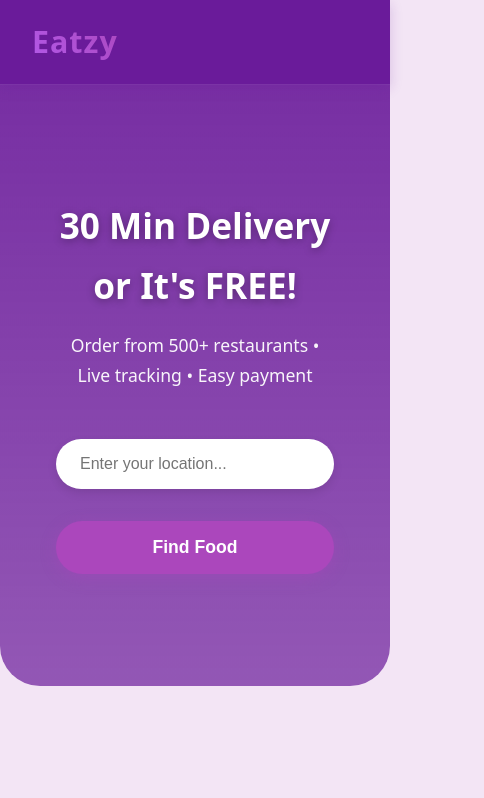
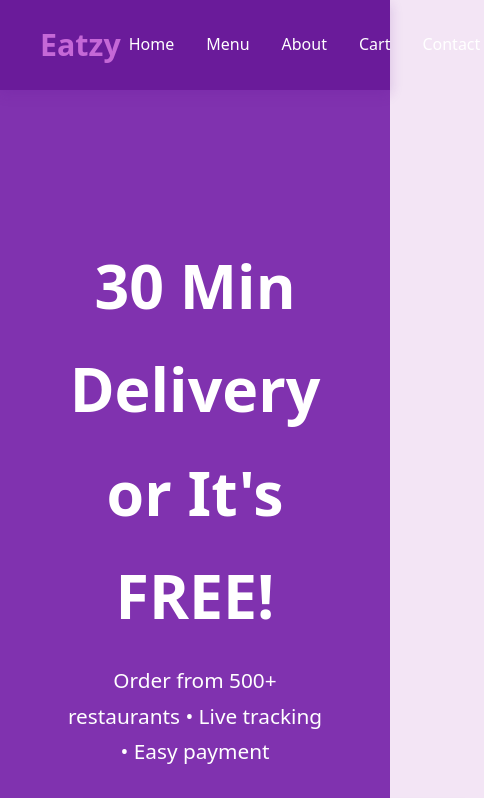
Before and after one commit to yashmeeny25707-dev/Eatzy, a plain HTML site: page index.html in a window 390 px wide. Shown: the top 798 px of the page, 484 px wide, since content can reach past the window. Drawn offline with Linux system fonts and the light colour scheme.

Commit message:
Push Eatzy website files

```diff
--- a/style.css
+++ b/style.css
@@ -3,7 +3,6 @@
     padding: 0;
     box-sizing: border-box;
 }
-
 body {
     font-family: system-ui, sans-serif;
     background: #F3E5F5;
@@ -11,7 +10,6 @@ body {
     line-height: 1.7;
     font-size: 1rem;
 }
-
 header {
     background: #6A1B9A;
     color: white;
@@ -21,7 +19,6 @@ header {
     z-index: 1000;
     box-shadow: 0 4px 12px rgba(106, 27, 154, 0.2);
 }
-
 nav {
     max-width: 1200px;
     margin: auto;
@@ -30,92 +27,57 @@ nav {
     align-items: center;
     padding: 0 2rem;
 }
-
 .logo {
     font-size: 1.9rem;
     font-weight: 800;
-    background: linear-gradient(45deg, #b35aea, #AB47BC);
-    -webkit-background-clip: text;
-    -webkit-text-fill-color: transparent;
-    background-clip: text;
-    letter-spacing: 1px;
+    color: #c568d7;
+    padding: 0.2rem 0.5rem;
+    border-radius: 5px;
 }
-
 .nav-links {
     display: flex;
     gap: 2rem;
 }
-
 .nav-links a {
     color: white;
+    font-size: 1rem;
     text-decoration: none;
-    font-weight: 500;
-    font-size: 1rem;
-    transition: color 0.3s ease;
     position: relative;
 }
-
 .nav-links a:hover {
     color: #E1BEE7;
 }
-
-.nav-links a::after {
-    content: '';
-    position: absolute;
-    width: 0;
-    height: 2px;
-    bottom: -6px;
-    left: 0;
-    background: #E1BEE7;
-    transition: width 0.3s ease;
-}
-
-.nav-links a:hover::after {
-    width: 100%;
-}
-
 .container {
-    max-width: 1200px;
-    margin: 0 auto;
+    max-width: 2000px;
+    margin: auto;
     padding: 2rem;
 }
-
 .hero {
-    background: linear-gradient(rgba(106, 27, 154, 0.9), rgba(106, 27, 154, 0.7)), url('assets/hero-bg.jpg');
-    background-size: cover;
-    background-position: center;
+    background-color: rgba(116, 32, 168, 0.9);
     color: white;
     text-align: center;
     padding: 7rem 2rem;
     border-radius: 0 0 60px 60px;
     margin-bottom: 3rem;
 }
-
 .hero h1 {
     font-size: 3.8rem;
     font-weight: 800;
     margin-bottom: 1rem;
-    text-shadow: 0 2px 8px rgba(0, 0, 0, 0.3);
 }
-
 .hero p {
     font-size: 1.3rem;
     margin-bottom: 2rem;
-    opacity: 0.95;
 }
-
 .hero input[type="text"] {
     padding: 1rem 1.5rem;
-    width: 70%;
+    width:700px;
     max-width: 420px;
     border-radius: 50px;
     border: none;
-    font-size: 1rem;
     outline: none;
-    margin: 1rem 0;
     box-shadow: 0 4px 10px rgba(0, 0, 0, 0.1);
 }
-
 .btn {
     background: #AB47BC;
     color: white;
@@ -125,60 +87,44 @@ nav {
     font-weight: 700;
     font-size: 1.1rem;
     cursor: pointer;
-    transition: all 0.3s ease;
-    box-shadow: 0 4px 15px rgba(171, 71, 188, 0.4);
-    margin-left: 0.5rem;
 }
-
 .btn:hover {
     background: #8E24AA;
-    transform: translateY(-3px);
-    box-shadow: 0 6px 20px rgba(142, 36, 170, 0.5);
 }
-
 .card-grid {
     display: grid;
-    grid-template-columns: repeat(auto-fit, minmax(260px, 1fr));
+    grid-template-columns: 1fr 1fr 1fr;
     gap: 2rem;
     margin-top: 2rem;
 }
-
 .card {
     background: white;
     border-radius: 18px;
     overflow: hidden;
+    text-align: center;
     box-shadow: 0 6px 18px rgba(106, 27, 154, 0.1);
-    transition: all 0.3s ease;
-    text-align: center;
 }
-
 .card:hover {
-    transform: translateY(-12px);
     box-shadow: 0 12px 30px rgba(106, 27, 154, 0.18);
 }
-
 .card img {
     width: 100%;
     height: 180px;
     object-fit: cover;
     border-bottom: 4px solid #AB47BC;
 }
-
 .card-body {
     padding: 1.5rem;
 }
-
 .card h3 {
     margin: 0.8rem 0 0.4rem;
     color: #6A1B9A;
     font-size: 1.3rem;
 }
-
 .card p {
     color: #555;
     font-size: 0.95rem;
 }
-
 form {
     max-width: 500px;
     margin: 2rem auto;
@@ -187,7 +133,6 @@ form {
     border-radius: 18px;
     box-shadow: 0 6px 20px rgba(106, 27, 154, 0.12);
 }
-
 footer {
     background: #6A1B9A;
     color: #E1BEE7;
@@ -196,42 +141,10 @@ footer {
     margin-top: 5rem;
     font-size: 0.95rem;
 }
-
 footer a {
-    color: #FFFFFF;
+    color: white;
     text-decoration: none;
 }
-
 footer a:hover {
     text-decoration: underline;
 }
-
-/* Responsive Styles */
-
-@media (max-width: 992px) {
-    .hero h1 { font-size: 3rem; }
-    .hero input[type="text"] { width: 60%; }
-}
-
-@media (max-width: 768px) {
-    .nav-links { display: none; }
-    .hero {
-        padding: 5rem 1.5rem;
-        border-radius: 0 0 40px 40px;
-    }
-    .hero h1 { font-size: 2.5rem; }
-    .hero p { font-size: 1.1rem; }
-    .hero input[type="text"] {
-        width: 100%;
-        margin: 1rem 0;
-    }
-    .btn {
-        width: 100%;
-        margin: 1rem 0 0;
-    }
-}
-
-@media (max-width: 480px) {
-    .hero h1 { font-size: 2.2rem; }
-    .card-grid { grid-template-columns: 1fr; }
-}
```
Also changed, not shown: index.html (line endings or trailing spaces).
